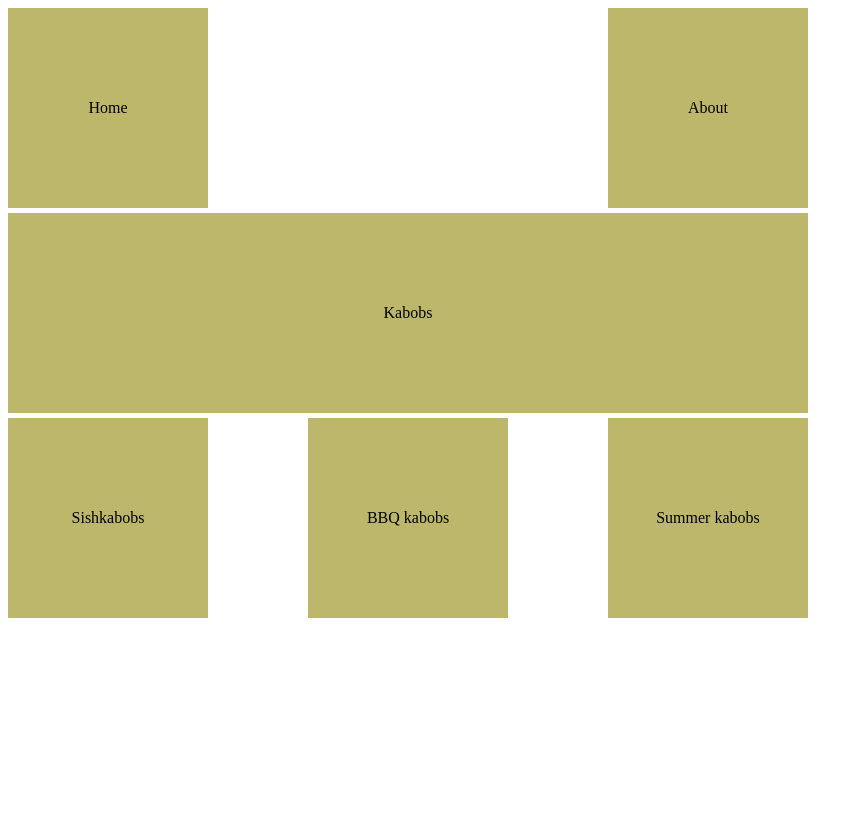
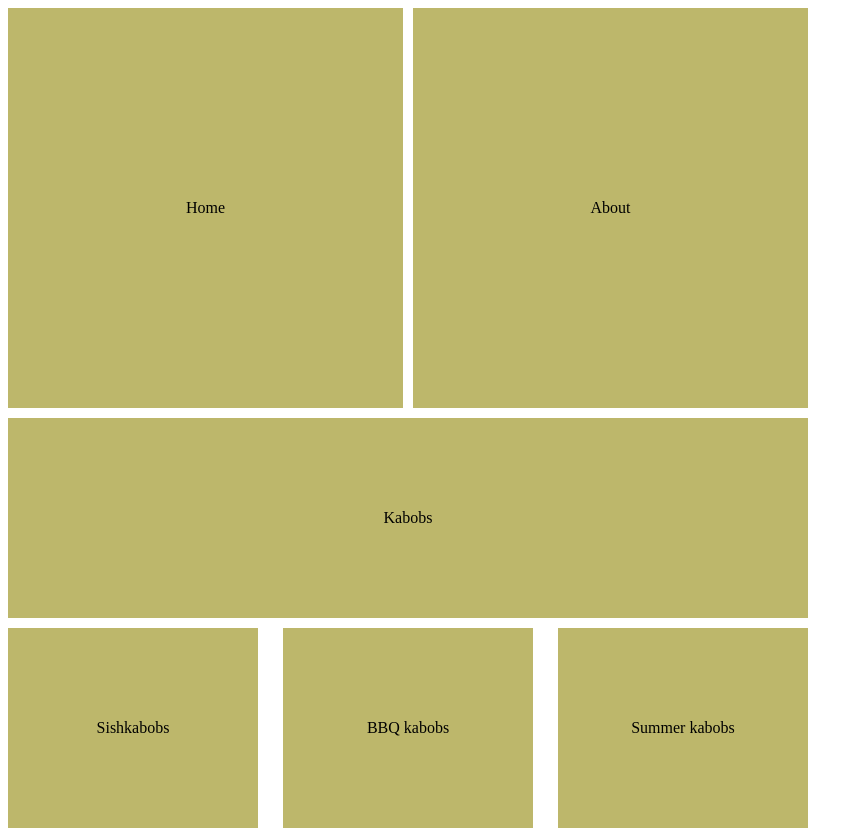
Before and after one commit to plokhykh/module-html, a plain HTML site: page lesson3 (flexbox)/classwork/6/6.html in a window 1280 px wide. Shown: the whole page, without its empty margins (0-863 px from the left). Before the commit the page ends 800 px from the top, so only its background shows below. Drawn offline with Linux system fonts and the light colour scheme.

Commit message:
hw flexbox

```diff
--- a/lesson3 (flexbox)/classwork/6/6.css
+++ b/lesson3 (flexbox)/classwork/6/6.css
@@ -2,7 +2,8 @@
     display: flex;
     flex-direction: column;
     width: 800px;
-    row-gap: 5px;
+    row-gap: 10px;
+
 }
 .block {
     display: flex;
@@ -10,10 +11,16 @@
     justify-content: center;
     background: darkkhaki;
     min-height: 200px;
-    min-width: 200px;
+    min-width: 250px;
 }
 
 .main, .kabobs{
     display: flex;
     justify-content: space-between;
+    column-gap: 10px;
 }
+
+.big{
+    height: 400px;
+    width: 400px;
+}
--- a/lesson3 (flexbox)/classwork/6/6.html
+++ b/lesson3 (flexbox)/classwork/6/6.html
@@ -8,8 +8,8 @@
 <body>
 <div class="wrapper">
     <div class="main">
-        <div class="block">Home</div>
-        <div class="block">About</div>
+        <div class="block big">Home</div>
+        <div class="block big">About</div>
     </div>
     <div class="block">Kabobs</div>
     <div class="kabobs">
```
